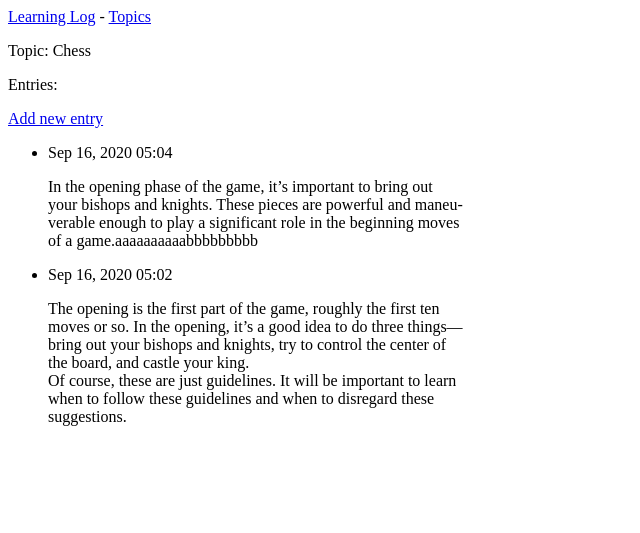
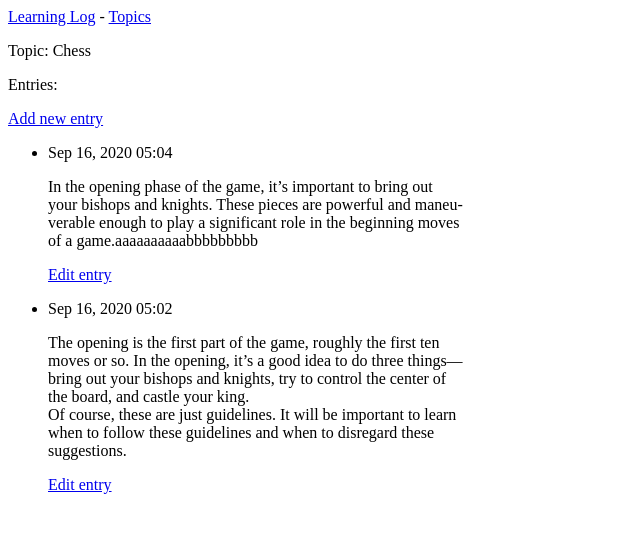
Before and after one commit to ageback/python_work, a Django app: page /topics/1/ in a window 1280 px wide. Shown: the top 533 px of the page, without its empty margins (0-640 px from the left). Run offline with Django 3.2, Linux system fonts and the light colour scheme; data comes from the database, SQL or seed files in the repository; both versions use the stored data as it was after the commit.

Commit message:
编辑条目

```diff
--- a/learning_log/learning_logs/templates/learning_logs/topic.html
+++ b/learning_log/learning_logs/templates/learning_logs/topic.html
@@ -12,6 +12,9 @@
             <li>
                 <p>{{ entry.date_added|date:'M d, Y H:i' }}</p>
                 <p>{{ entry.text|linebreaks }}</p>
+                <p>
+                    <a href="{% url 'learning_logs:edit_entry' entry.id %}">Edit entry</a>
+                </p>
             </li>
         {% empty %}
             <li>There are no entries for this topic yet.</li>
--- a/learning_log/learning_logs/urls.py
+++ b/learning_log/learning_logs/urls.py
@@ -16,4 +16,6 @@ urlpatterns = [
     path('new_topic/', views.new_topic, name='new_topic'),
     # 用于添加新条目的页面。
     path('new_entry/<int:topic_id>/', views.new_entry, name='new_entry'),
+    # 用于编辑条目的页面。
+    path('edit_entry/<int:entry_id>/', views.edit_entry, name='edit_entry'),
 ]
--- a/learning_log/learning_logs/views.py
+++ b/learning_log/learning_logs/views.py
@@ -1,6 +1,6 @@
 from django.shortcuts import render, redirect
 
-from .models import Topic
+from .models import Topic, Entry
 from .forms import TopicForm, EntryForm
 
 
@@ -57,3 +57,19 @@ def new_entry(request, topic_id):
 
     context = {'topic': topic, 'form': form}
     return render(request, 'learning_logs/new_entry.html', context)
+
+
+def edit_entry(request, entry_id):
+    entry = Entry.objects.get(id=entry_id)
+    topic = entry.topic
+
+    if request.method != 'POST':
+        form = EntryForm(instance=entry)
+    else:
+        form = EntryForm(instance=entry, data=request.POST)
+        if form.is_valid():
+            form.save()
+            return redirect('learning_logs:topic', topic_id=topic.id)
+
+    context = {'entry': entry, 'topic': topic, 'form': form}
+    return render(request, 'learning_logs/edit_entry.html', context)
```
Also changed, not shown: learning_log/learning_logs/templates/learning_logs/edit_entry.html (added, +13 -0 lines), learning_log/db.sqlite3.
